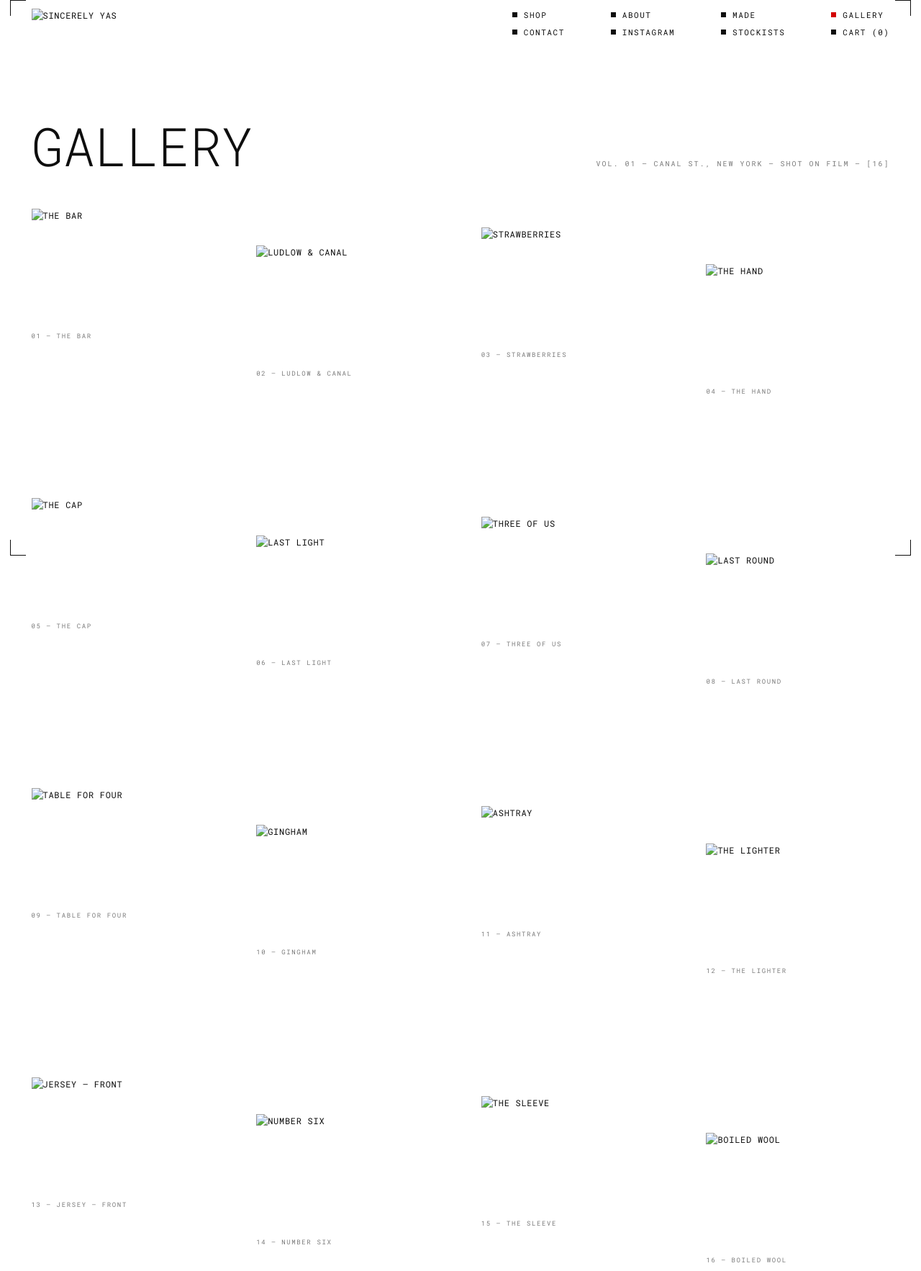
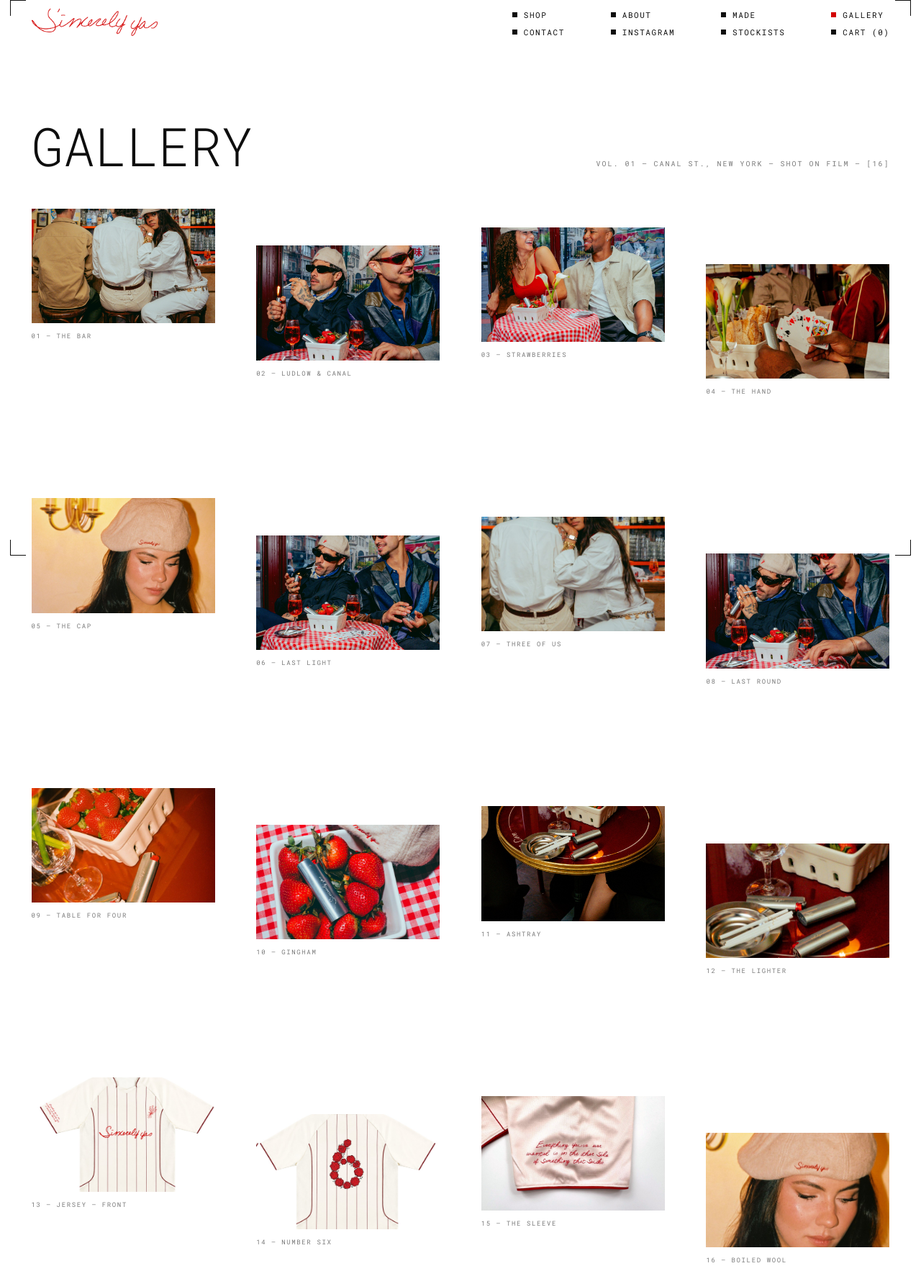
Before and after one commit to HowellnPartners/SincerelyYAS, a plain HTML site: page gallery.html in a window 1280 px wide. Shown: the part 14-1780 px from the top of the page at 72% size. Drawn offline with Linux system fonts and the light colour scheme.

Commit message:
Add files via upload

```diff
--- a/gallery.html
+++ b/gallery.html
@@ -6,8 +6,8 @@
 <title>Gallery — Sincerely YAS</title>
 <meta name="description" content="Sincerely YAS Vol. 01 — the full gallery. Shot on film, Canal St., New York.">
 <link rel="icon" href="favicon.ico" sizes="any">
-<link rel="icon" href="assets/favicon-512.png" type="image/png">
-<link rel="apple-touch-icon" href="assets/apple-touch-icon.png">
+<link rel="icon" href="favicon-512.png" type="image/png">
+<link rel="apple-touch-icon" href="apple-touch-icon.png">
 <link rel="preconnect" href="https://fonts.googleapis.com">
 <link rel="preconnect" href="https://fonts.gstatic.com" crossorigin>
 <link href="https://fonts.googleapis.com/css2?family=Roboto+Mono:wght@300;400;500&display=swap" rel="stylesheet">
@@ -106,7 +106,7 @@ img{display:block;width:100%;height:auto}
 <span class="crop crop--bl"></span><span class="crop crop--br"></span>
 
 <div class="bar">
-  <a class="bar__logo" href="index.html" aria-label="Sincerely YAS — home"><img src="assets/logo-red.png" alt="Sincerely YAS"></a>
+  <a class="bar__logo" href="index.html" aria-label="Sincerely YAS — home"><img src="logo-red.png" alt="Sincerely YAS"></a>
   <nav class="menu">
     <a href="index.html#shopgrid">Shop</a>
     <a href="index.html#about">About</a>
@@ -126,67 +126,67 @@ img{display:block;width:100%;height:auto}
 
 <main class="grid" id="grid">
       <figure class="g__item" data-i="0" tabindex="0" role="button" aria-label="Enlarge The bar">
-        <img src="assets/hero-bar.jpg" alt="The bar" loading="lazy">
+        <img src="hero-bar.jpg" alt="The bar" loading="lazy">
         <figcaption>01 — The bar</figcaption>
       </figure>
       <figure class="g__item" data-i="1" tabindex="0" role="button" aria-label="Enlarge Ludlow & Canal">
-        <img src="assets/life-cafe.jpg" alt="Ludlow & Canal" loading="lazy">
+        <img src="life-cafe.jpg" alt="Ludlow & Canal" loading="lazy">
         <figcaption>02 — Ludlow & Canal</figcaption>
       </figure>
       <figure class="g__item" data-i="2" tabindex="0" role="button" aria-label="Enlarge Strawberries">
-        <img src="assets/life-couple.jpg" alt="Strawberries" loading="lazy">
+        <img src="life-couple.jpg" alt="Strawberries" loading="lazy">
         <figcaption>03 — Strawberries</figcaption>
       </figure>
       <figure class="g__item" data-i="3" tabindex="0" role="button" aria-label="Enlarge The hand">
-        <img src="assets/lighter-cards.jpg" alt="The hand" loading="lazy">
+        <img src="lighter-cards.jpg" alt="The hand" loading="lazy">
         <figcaption>04 — The hand</figcaption>
       </figure>
       <figure class="g__item" data-i="4" tabindex="0" role="button" aria-label="Enlarge The cap">
-        <img src="assets/hat-portrait.jpg" alt="The cap" loading="lazy">
+        <img src="hat-portrait.jpg" alt="The cap" loading="lazy">
         <figcaption>05 — The cap</figcaption>
       </figure>
       <figure class="g__item" data-i="5" tabindex="0" role="button" aria-label="Enlarge Last light">
-        <img src="assets/life-two.jpg" alt="Last light" loading="lazy">
+        <img src="life-two.jpg" alt="Last light" loading="lazy">
         <figcaption>06 — Last light</figcaption>
       </figure>
       <figure class="g__item" data-i="6" tabindex="0" role="button" aria-label="Enlarge Three of us">
-        <img src="assets/shop-hat-2.jpg" alt="Three of us" loading="lazy">
+        <img src="shop-hat-2.jpg" alt="Three of us" loading="lazy">
         <figcaption>07 — Three of us</figcaption>
       </figure>
       <figure class="g__item" data-i="7" tabindex="0" role="button" aria-label="Enlarge Last round">
-        <img src="assets/life-cards.jpg" alt="Last round" loading="lazy">
+        <img src="life-cards.jpg" alt="Last round" loading="lazy">
         <figcaption>08 — Last round</figcaption>
       </figure>
       <figure class="g__item" data-i="8" tabindex="0" role="button" aria-label="Enlarge Table for four">
-        <img src="assets/lighter-redtable.jpg" alt="Table for four" loading="lazy">
+        <img src="lighter-redtable.jpg" alt="Table for four" loading="lazy">
         <figcaption>09 — Table for four</figcaption>
       </figure>
       <figure class="g__item" data-i="9" tabindex="0" role="button" aria-label="Enlarge Gingham">
-        <img src="assets/lighter-gingham.jpg" alt="Gingham" loading="lazy">
+        <img src="lighter-gingham.jpg" alt="Gingham" loading="lazy">
         <figcaption>10 — Gingham</figcaption>
       </figure>
       <figure class="g__item" data-i="10" tabindex="0" role="button" aria-label="Enlarge Ashtray">
-        <img src="assets/life-table.jpg" alt="Ashtray" loading="lazy">
+        <img src="life-table.jpg" alt="Ashtray" loading="lazy">
         <figcaption>11 — Ashtray</figcaption>
       </figure>
       <figure class="g__item" data-i="11" tabindex="0" role="button" aria-label="Enlarge The lighter">
-        <img src="assets/shop-lighter.jpg" alt="The lighter" loading="lazy">
+        <img src="shop-lighter.jpg" alt="The lighter" loading="lazy">
         <figcaption>12 — The lighter</figcaption>
       </figure>
       <figure class="g__item" data-i="12" tabindex="0" role="button" aria-label="Enlarge Jersey — front">
-        <img src="assets/jersey-front.jpg" alt="Jersey — front" loading="lazy">
+        <img src="jersey-front.jpg" alt="Jersey — front" loading="lazy">
         <figcaption>13 — Jersey — front</figcaption>
       </figure>
       <figure class="g__item" data-i="13" tabindex="0" role="button" aria-label="Enlarge Number six">
-        <img src="assets/jersey-back.jpg" alt="Number six" loading="lazy">
+        <img src="jersey-back.jpg" alt="Number six" loading="lazy">
         <figcaption>14 — Number six</figcaption>
       </figure>
       <figure class="g__item" data-i="14" tabindex="0" role="button" aria-label="Enlarge The sleeve">
-        <img src="assets/jersey-sleeve.jpg" alt="The sleeve" loading="lazy">
+        <img src="jersey-sleeve.jpg" alt="The sleeve" loading="lazy">
         <figcaption>15 — The sleeve</figcaption>
       </figure>
       <figure class="g__item" data-i="15" tabindex="0" role="button" aria-label="Enlarge Boiled wool">
-        <img src="assets/shop-hat.jpg" alt="Boiled wool" loading="lazy">
+        <img src="shop-hat.jpg" alt="Boiled wool" loading="lazy">
         <figcaption>16 — Boiled wool</figcaption>
       </figure>
 </main>
```
Also changed, not shown: index.html (+22 -22 lines).
